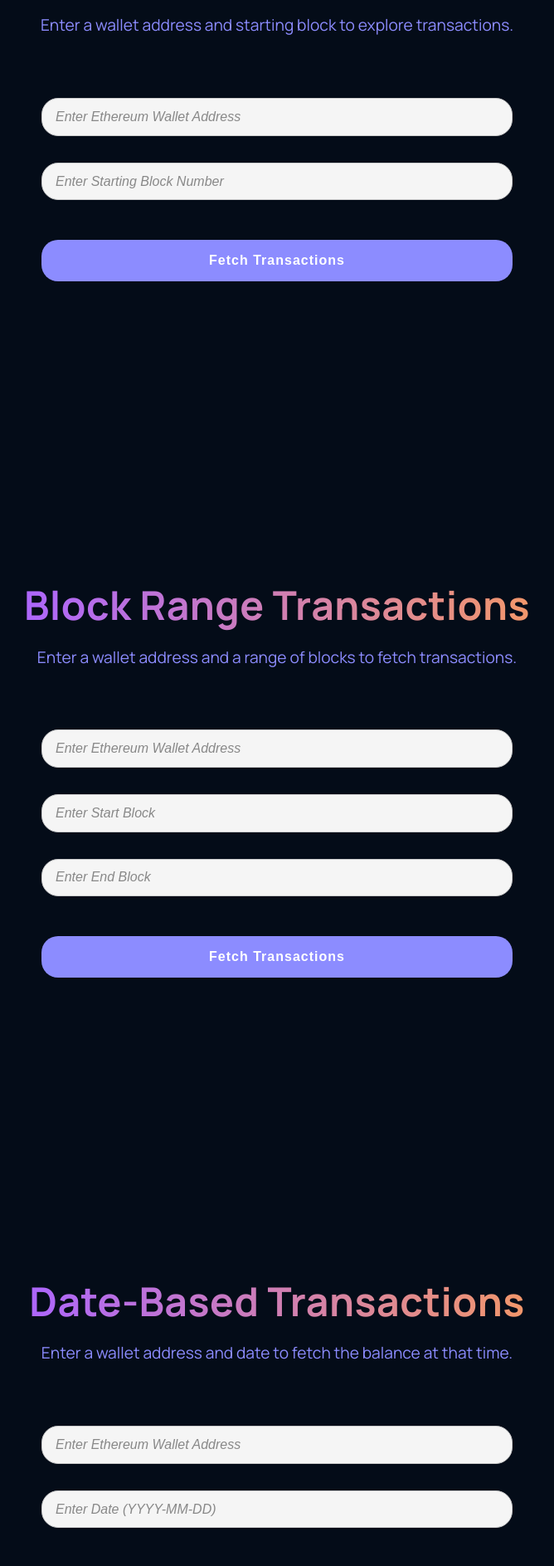
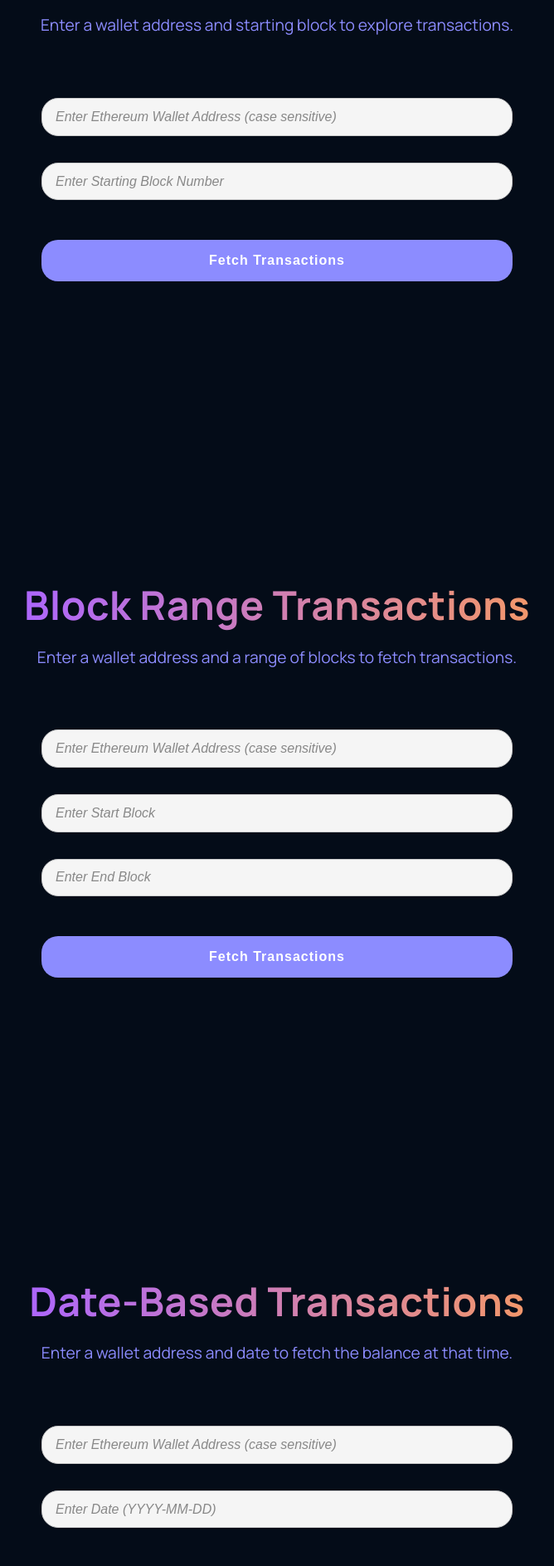
Before and after one commit to anavoy/Ethereum-Transactions-Crawler, a React (Create React App) app: page / in a window 1280 px wide. Shown: the part 1109-2996 px from the top of the page at 83% size, without its empty margins (306-974 px from the left). Built offline with nearby package versions, Linux system fonts and the light colour scheme; no server answers.

Commit message:
case sensitive note

```diff
--- a/src/components/TransactionByDate/TransactionByDateForm.jsx
+++ b/src/components/TransactionByDate/TransactionByDateForm.jsx
@@ -43,7 +43,7 @@ const TransactionByDateForm = ({onSubmit}) => {
           id='wallet'
           value={wallet}
           onChange={(e) => setWallet(e.target.value)}
-          placeholder='Enter Ethereum Wallet Address'
+          placeholder='Enter Ethereum Wallet Address (case sensitive)'
           className={error ? 'input-error' : ''}
         />
         <InputField
--- a/src/components/TransactionExplorer/transactionExplorerForm.jsx
+++ b/src/components/TransactionExplorer/transactionExplorerForm.jsx
@@ -43,7 +43,7 @@ const TransactionExplorerForm = ({ onSubmit }) => {
 							id='wallet'
 							value={wallet}
 							onChange={(e) => setWallet(e.target.value)}
-							placeholder='Enter Ethereum Wallet Address'
+							placeholder='Enter Ethereum Wallet Address (case sensitive)'
 							className={error ? 'input-error' : ''}
 					/>
 					<InputField
--- a/src/components/TransactionRange/TransactionRangeSectionForm.jsx
+++ b/src/components/TransactionRange/TransactionRangeSectionForm.jsx
@@ -43,7 +43,7 @@ const TransactionRangeSectionForm = ({onSubmit}) => {
 							id='wallet'
 							value={wallet}
 							onChange={(e) => setWallet(e.target.value)}
-							placeholder='Enter Ethereum Wallet Address'
+							placeholder='Enter Ethereum Wallet Address (case sensitive)'
 							className={error ? 'input-error' : ''}
 					/>
 					<InputField
```
Also changed, not shown: 1 other file (tests, documents, lock files or other folders).
